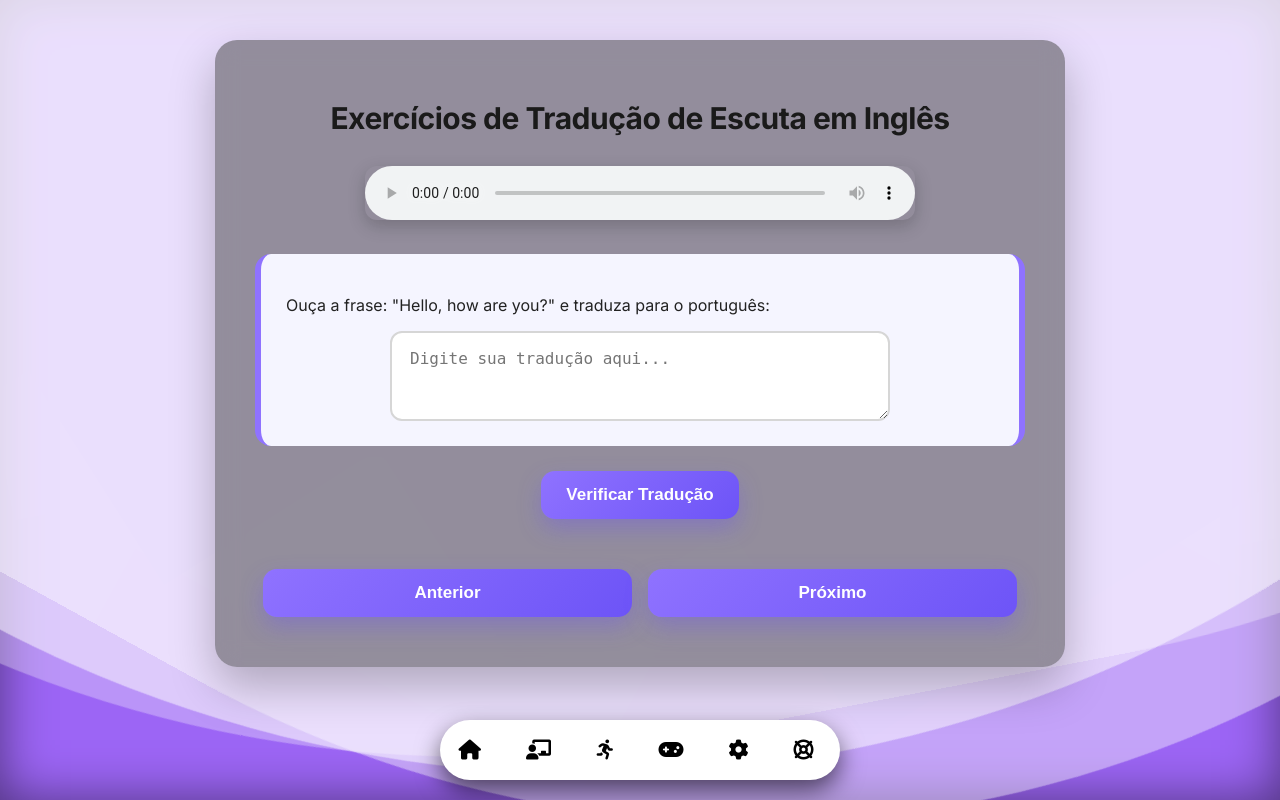
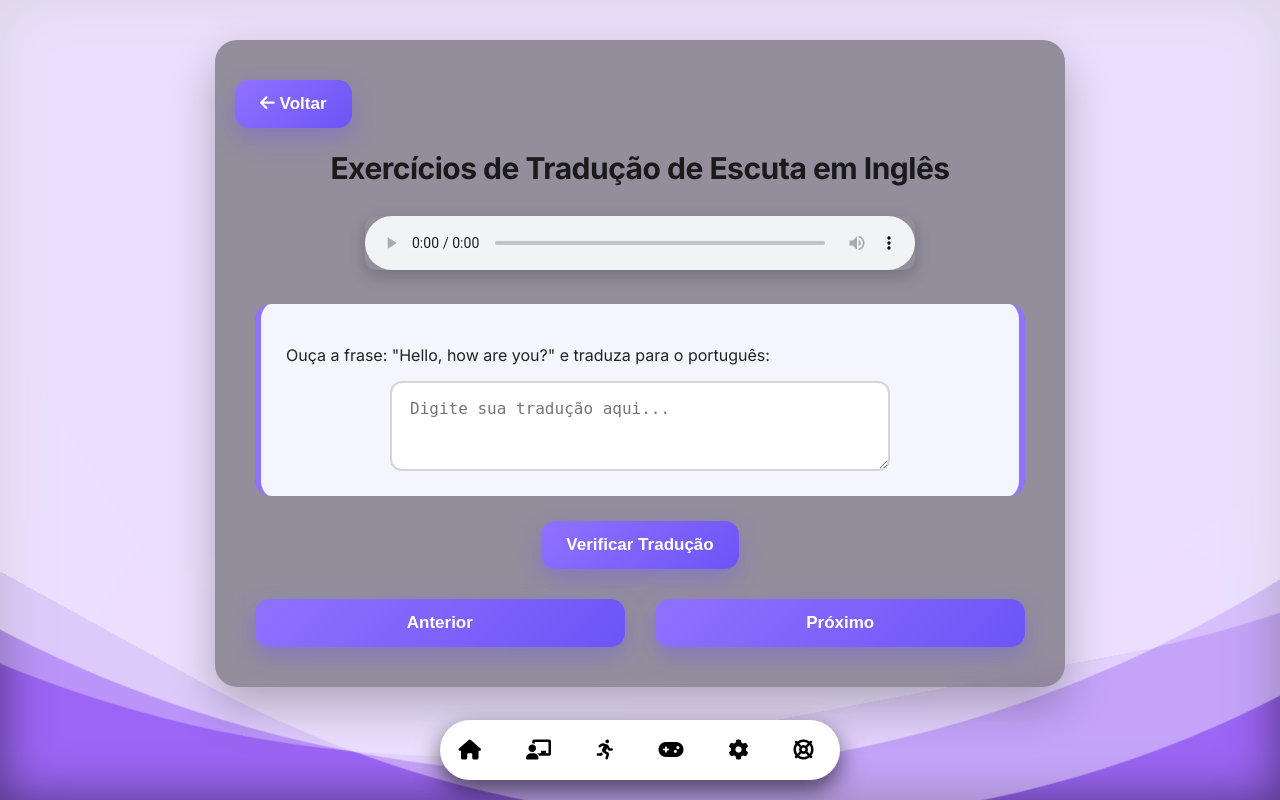
Before and after one commit to Liviaamaralsales/Voice_TCC, a Flask app: page /exercicio-escuta in a window 1280 px wide. Run offline with Flask 3, Linux system fonts and the light colour scheme; the visitor is signed in with stand-in values (Sample User, id 1); some libraries are stand-ins or nearby versions; some web fonts are replaced.

Commit message:
adicionando botão de voltar nas atividades

```diff
--- a/public/static/CSS/PaginaEscuta.css
+++ b/public/static/CSS/PaginaEscuta.css
@@ -1,5 +1,7 @@
 /* Fonte mais elegante */
 @import url('https://fonts.googleapis.com/css2?family=Inter:wght@300;400;500;600;700&display=swap');
+@import url('https://cdnjs.cloudflare.com/ajax/libs/font-awesome/6.0.0/css/all.min.css');
+
 /* Corpo da página */
 body {
     font-family: "Inter", sans-serif;
@@ -13,10 +15,12 @@ body {
     color: #222;
     animation: fadeBody 0.8s ease-out;
 }
+
 @keyframes fadeBody {
     from { opacity: 0; }
     to { opacity: 1; }
 }
+
 /* Container principal */
 .container {
     width: 90%;
@@ -29,7 +33,9 @@ body {
     box-shadow: 0 20px 45px rgba(0,0,0,0.25);
     animation: drop 0.7s ease-out;
     box-sizing: border-box;
+    position: relative; /* Para posicionar o botão Voltar */
 }
+
 @keyframes drop {
     from {
         opacity: 0;
@@ -40,8 +46,43 @@ body {
         transform: translateY(0) scale(1);
     }
 }
+
+/* Botão Voltar */
+.back-button {
+    position: absolute;
+    top: 20px;
+    left: 20px;
+    z-index: 10;
+    display: flex;
+    align-items: center;
+    gap: 8px;
+}
+
+/* Botões com estilo de degrade roxo */
+.purple-gradient-button {
+    background: linear-gradient(135deg, #8f72ff, #6d54f7);
+    color: white;
+    padding: 14px 25px;
+    font-size: 17px;
+    border: none;
+    border-radius: 14px;
+    cursor: pointer;
+    font-weight: 600;
+    transition: all 0.25s ease;
+    box-shadow: 0 10px 22px rgba(109, 84, 247, 0.35);
+    width: fit-content;
+    display: block;
+    margin: 20px auto;
+}
+
+.purple-gradient-button:hover {
+    transform: translateY(-3px);
+    box-shadow: 0 15px 30px rgba(109, 84, 247, 0.47);
+}
+
 /* Título */
 h1 {
+    margin-top: 70px;
     font-size: 30px;
     text-align: center;
     font-weight: 700;
@@ -49,17 +90,20 @@ h1 {
     margin-bottom: 25px;
     letter-spacing: -0.5px;
 }
+
 /* Player */
 .audio-player {
     text-align: center;
     margin: 30px 0;
 }
+
 audio {
     width: 100%;
     max-width: 550px;
     border-radius: 12px;
     box-shadow: 0 6px 18px rgba(0,0,0,0.2);
 }
+
 /* Bloco da pergunta */
 .question {
     background: #f5f5ff;
@@ -72,10 +116,12 @@ audio {
     width: 100%;
     box-sizing: border-box;
 }
+
 .question:hover {
     transform: scale(1.01);
     box-shadow: 0 6px 16px rgba(0,0,0,0.1);
 }
+
 /* Textarea */
 textarea {
     width: 100%;
@@ -89,6 +135,7 @@ textarea {
     height: 20px;
     box-sizing: border-box;
 }
+
 /* Ajuste específico para o textarea#translation */
 textarea#translation {
     width: calc(100% - 20px);
@@ -96,12 +143,21 @@ textarea#translation {
     display: block;
     max-width: 500px;
 }
+
 textarea:focus {
     border-color: #8f72ff;
     box-shadow: 0 0 10px rgba(143,114,255,0.4);
 }
-/* Botões principais */
-button {
+
+/* Navegação */
+.navigation {
+    display: flex;
+    justify-content: space-between;
+    margin-top: 30px;
+}
+
+.navigation button {
+    width: 48%;
     background: linear-gradient(135deg, #8f72ff, #6d54f7);
     color: white;
     padding: 14px 25px;
@@ -110,29 +166,15 @@ button {
     border-radius: 14px;
     cursor: pointer;
     font-weight: 600;
-    margin: 20px auto 10px auto;
-    display: block;
     transition: 0.25s ease;
     box-shadow: 0 10px 22px rgba(109, 84, 247, 0.35);
 }
-button:hover {
-    transform: translateY(-3px);
-    box-shadow: 0 15px 30px rgba(109, 84, 247, 0.47);
-}
-/* Navegação */
-.navigation {
-    display: flex;
-    justify-content: space-between;
-    margin-top: 30px;
-}
-.navigation button {
-    width: 48%;
-   background: linear-gradient(135deg, #8f72ff, #6d54f7);
-}
+
 .navigation button:hover {
     transform: translateY(-3px);
     box-shadow: 0 15px 30px rgba(109, 84, 247, 0.47);
 }
+
 /* Feedback */
 .feedback {
     margin-top: 25px;
@@ -142,34 +184,48 @@ button:hover {
     opacity: 0;
     animation: fadeFeedback 0.4s forwards;
 }
+
 .feedback .correct {
     color: #4CAF50; /* Verde */
 }
+
 .feedback .incorrect {
     color: #F44336; /* Vermelho */
 }
+
 @keyframes fadeFeedback {
     from { opacity: 0; transform: translateY(8px); }
     to { opacity: 1; transform: translateY(0); }
 }
+
 /* Responsividade */
 @media (max-width: 600px) {
     .container {
         padding: 25px;
     }
+
     h1 {
         font-size: 24px;
     }
-    button, .navigation button {
+
+    .purple-gradient-button {
+        width: 100%;
+        max-width: 200px;
+    }
+
+    .navigation button {
         width: 100%;
     }
+
     .navigation {
         gap: 10px;
     }
+
     textarea#translation {
         width: 100%;
     }
 }
+
 /* NAVBAR */
 .bottom-navbar {
   position: fixed;
@@ -189,6 +245,7 @@ button:hover {
   transition: width 0.8s ease-in-out, padding 0.8s ease-in-out;
   z-index: 1001;
 }
+
 .bottom-navbar ul {
   list-style: none;
   margin: 0;
@@ -197,11 +254,13 @@ button:hover {
   width: 100%;
   justify-content: space-around;
 }
+
 .bottom-navbar li {
   margin: 0;
   display: flex;
   align-items: center;
 }
+
 .bottom-navbar a {
   display: flex;
   align-items: center;
@@ -212,10 +271,12 @@ button:hover {
   border-radius: 50px;
   transition: transform 0.4s ease;
 }
+
 .bottom-navbar a i {
   font-size: 20px;
   transition: transform 0.3s ease;
 }
+
 .bottom-navbar a span {
   font-size: 15px;
   opacity: 0;
@@ -225,21 +286,25 @@ button:hover {
   white-space: nowrap;
   transition: opacity 0.6s ease, transform 0.6s ease, width 0.6s ease;
 }
+
 .bottom-navbar:hover {
   width: 70%;
   padding: 10px 20px;
 }
+
 .bottom-navbar:hover a span {
   opacity: 1;
   width: auto;
   transform: translateX(0);
 }
+
 .bottom-navbar:hover li:nth-child(1) a span { transition-delay: 0.1s; }
 .bottom-navbar:hover li:nth-child(2) a span { transition-delay: 0.2s; }
 .bottom-navbar:hover li:nth-child(3) a span { transition-delay: 0.3s; }
 .bottom-navbar:hover li:nth-child(4) a span { transition-delay: 0.4s; }
 .bottom-navbar:hover li:nth-child(5) a span { transition-delay: 0.5s; }
 .bottom-navbar:hover li:nth-child(6) a span { transition-delay: 0.6s; }
+
 /* ---- ONDAS ---- */
 .wave {
   position: fixed;
@@ -251,6 +316,7 @@ button:hover {
   box-shadow: inset 0 0 50px rgba(0, 0, 0, 0.5);
   z-index: -1;
 }
+
 .wave span {
   position: absolute;
   width: 360vh;
@@ -259,21 +325,25 @@ button:hover {
   left: 50%;
   transform: translate(-50%, -75%);
 }
+
 .wave span:nth-child(1) {
   border-radius: 45%;
   background: rgba(255, 255, 255, 0.5);
   animation: animate 5s linear infinite;
 }
+
 .wave span:nth-child(2) {
   border-radius: 40%;
   background: rgba(255, 255, 255, 0.4);
   animation: animate 10s linear infinite;
 }
+
 .wave span:nth-child(3) {
   border-radius: 42.5%;
   background: rgba(255, 255, 255, 0.3);
   animation: animate 15s linear infinite;
 }
+
 @keyframes animate {
   0% {
     transform: translate(-50%, -75%) rotate(0deg);
@@ -282,44 +352,54 @@ button:hover {
     transform: translate(-50%, -75%) rotate(180deg);
   }
 }
+
 /* Tema escuro */
 body.dark-theme {
     background: #222;
     color: #f0f0f0;
 }
+
 body.dark-theme .config-left,
 body.dark-theme .config-right {
     background: #333;
     color: #f0f0f0;
 }
+
 body.dark-theme input,
 body.dark-theme select {
     background: #444;
     color: #f0f0f0;
     border-color: #555;
 }
+
 body.dark-theme .toggle-group .toggle {
     background: #444;
     color: #f0f0f0;
     border-color: #555;
 }
+
 body.dark-theme .toggle-group .toggle.active {
     background: #7d0dac;
     color: white;
 }
+
 body.dark-theme .bottom-navbar {
     background: #333;
     color: #f0f0f0;
 }
+
 body.dark-theme .bottom-navbar a {
     color: #f0f0f0;
 }
+
 body.dark-theme .wave span:nth-child(3) {
     background: rgb(0, 0, 0) !important;
 }
+
 body.dark-theme .question p {
     color: black;
 }
+
 body.dark-theme h1 {
     color: #a678d1;
 }
--- a/public/templates/PaginaEscuta.html
+++ b/public/templates/PaginaEscuta.html
@@ -8,47 +8,39 @@
     <script type="text/javascript" src="https://cdn.rybena.com.br/dom/master/latest/rybena.js"></script>
     <link href="https://fonts.googleapis.com/css2?family=Katibeh&display=swap" rel="stylesheet">
     <link rel="stylesheet" href="https://cdnjs.cloudflare.com/ajax/libs/font-awesome/6.0.0/css/all.min.css">
-
-
-
 </head>
 <body>
-
     <!-- ONDAS -->
     <div class="wave">
         <span></span>
         <span></span>
         <span></span>
     </div>
+
     <div class="container">
+        <button class="purple-gradient-button back-button" onclick="window.history.back()">
+            <i class="fas fa-arrow-left"></i> Voltar
+        </button>
         <h1>Exercícios de Tradução de Escuta em Inglês</h1>
-
         <div class="audio-player">
             <audio controls id="audioPlayer">
                 <source id="audioSource" src="{{ url_for('static', filename='assets/listening1.mp3') }}" type="audio/mpeg">
                 Seu navegador não suporta o elemento de áudio.
             </audio>
-
         </div>
-
         <div class="question">
             <p id="instruction">Ouça a frase em inglês e traduza para o português:</p>
             <textarea id="translation" placeholder="Digite sua tradução aqui..."></textarea>
         </div>
-
-        <button onclick="checkTranslation()">Verificar Tradução</button>
+        <button class="purple-gradient-button" onclick="checkTranslation()">Verificar Tradução</button>
         <p id="feedback" class="feedback"></p>
-
         <div class="navigation">
             <button onclick="prevExercise()">Anterior</button>
             <button onclick="nextExercise()">Próximo</button>
         </div>
     </div>
 
-
-
     <!-- navbar -->
-
     <nav class="bottom-navbar">
         <ul>
             <li>
@@ -90,7 +82,6 @@
         </ul>
     </nav>
 
-
     <script>
         const exercises = [
             {
@@ -124,7 +115,6 @@
                 translation: "Até mais tarde."
             }
         ];
-
         let currentExercise = 0;
 
         function loadExercise(index) {
@@ -140,7 +130,6 @@ function checkTranslation() {
             const userTranslation = document.getElementById("translation").value.trim();
             const correctTranslation = exercises[currentExercise].translation;
             const feedbackElement = document.getElementById("feedback");
-
             if (userTranslation.toLowerCase() === correctTranslation.toLowerCase()) {
                 feedbackElement.innerHTML = '<span class="correct">Parabéns! Sua tradução está correta.</span>';
             } else {
@@ -160,10 +149,7 @@ function prevExercise() {
 
         // Carrega o primeiro exercício
         loadExercise(currentExercise);
-
     </script>
-
     <script src="../static/JS/tema.js"></script>
-
 </body>
 </html>
```
Also changed, not shown: public/static/CSS/PaginaCorrecaoErros.css (+31 -7 lines), public/static/CSS/PaginaExercicios.css (+89 -0 lines), public/static/CSS/PaginaLacunas.css (+33 -10 lines), public/templates/PaginaCorrecaoErros.html (+4 -11 lines), public/templates/PaginaExercicios.html (+16 -19 lines), public/templates/PaginaLacunas.html (+5 -20 lines). Lines whose indentation alone changed are shown as unchanged.
